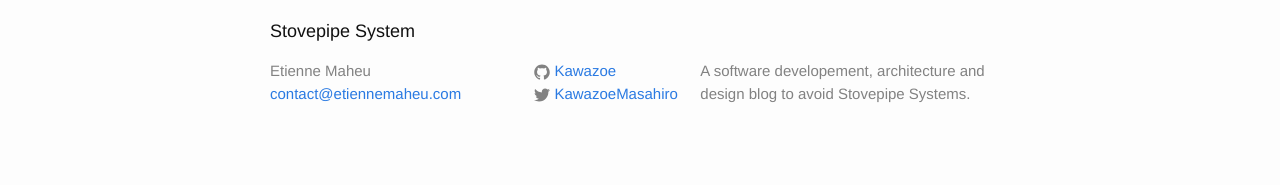
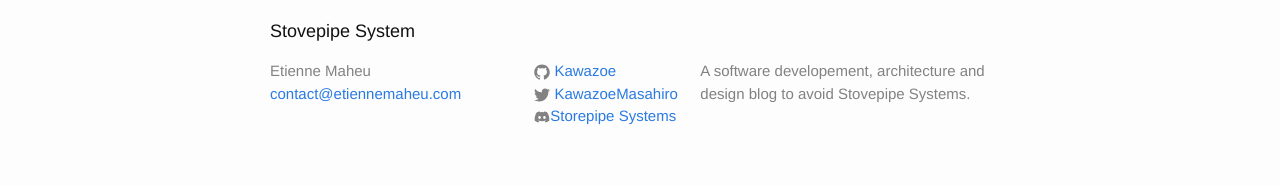
Before and after one commit to StovepipeSystem/StovepipeSystem.github.io, a Jekyll site: the page built from index.html, in a window 1280 px wide. Shown: the part 1479-1664 px from the top of the page. Built offline with Jekyll 4.4.1, drawn with Linux system fonts in a browser that asks for light colours.

Commit message:
Add a link to the official community discord server

```diff
--- a/_config.yml
+++ b/_config.yml
@@ -15,6 +15,8 @@ baseurl: "" # the subpath of your site, e.g. /blog
 url: "http://stovepipesystem.github.io" # the base hostname & protocol for your site
 twitter_username: KawazoeMasahiro
 github_username:  Kawazoe
+discord_server: Storepipe Systems
+discord_invite: ArfwEhGETD
 
 # Build settings
 markdown: kramdown
--- a/_includes/footer.html
+++ b/_includes/footer.html
@@ -25,6 +25,12 @@
             {% include icon-twitter.html username=site.twitter_username %}
           </li>
           {% endif %}
+
+          {% if site.discord_server and site.discord_invite %}
+          <li>
+            {% include icon-discord.html invite=site.discord_invite server=site.discord_server %}
+          </li>
+          {% endif %}
         </ul>
       </div>
 
--- /dev/null
+++ b/_includes/icon-discord.html
@@ -0,0 +1 @@
+<a href="https://discord.gg/{{ include.invite }}"><span class="icon icon--discord">{% include icon-discord.svg %}</span><span class="server">{{ include.server }}</span></a>
```
Also changed, not shown: _includes/icon-discord.svg (added).
